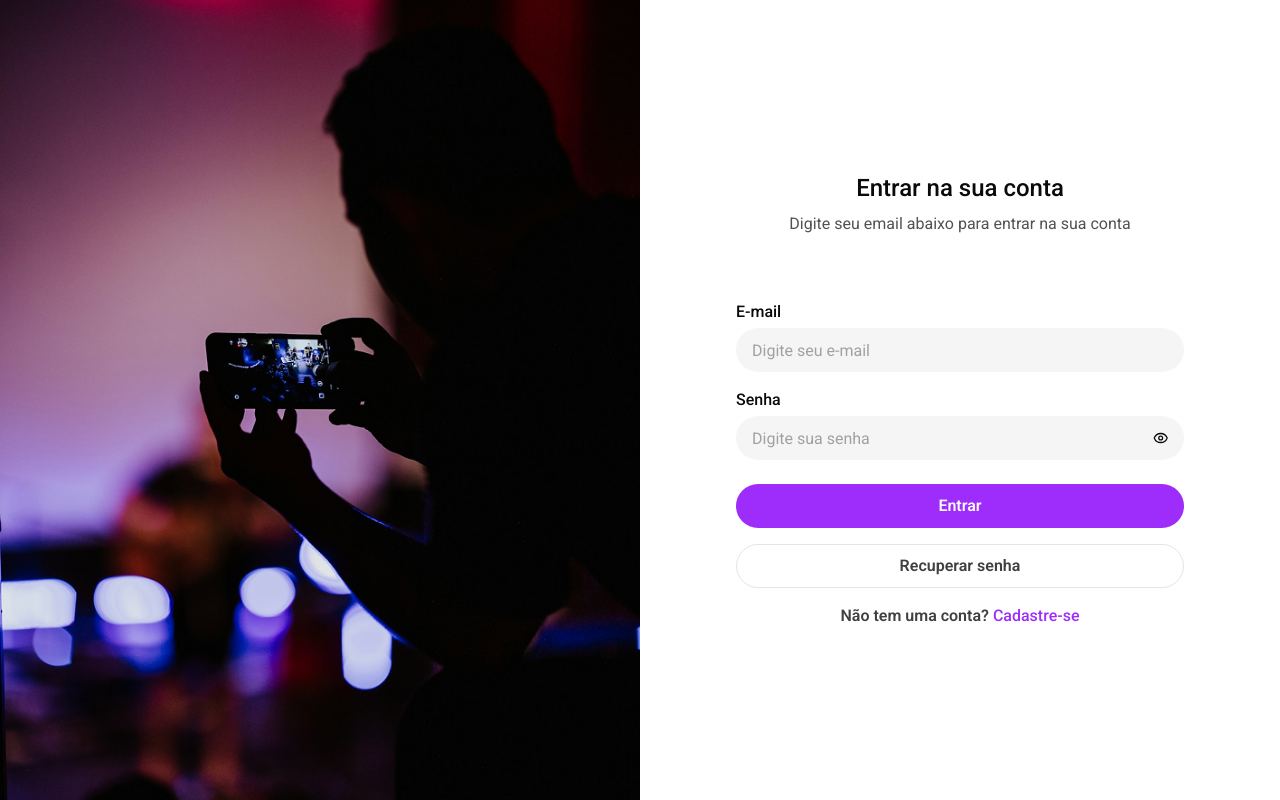
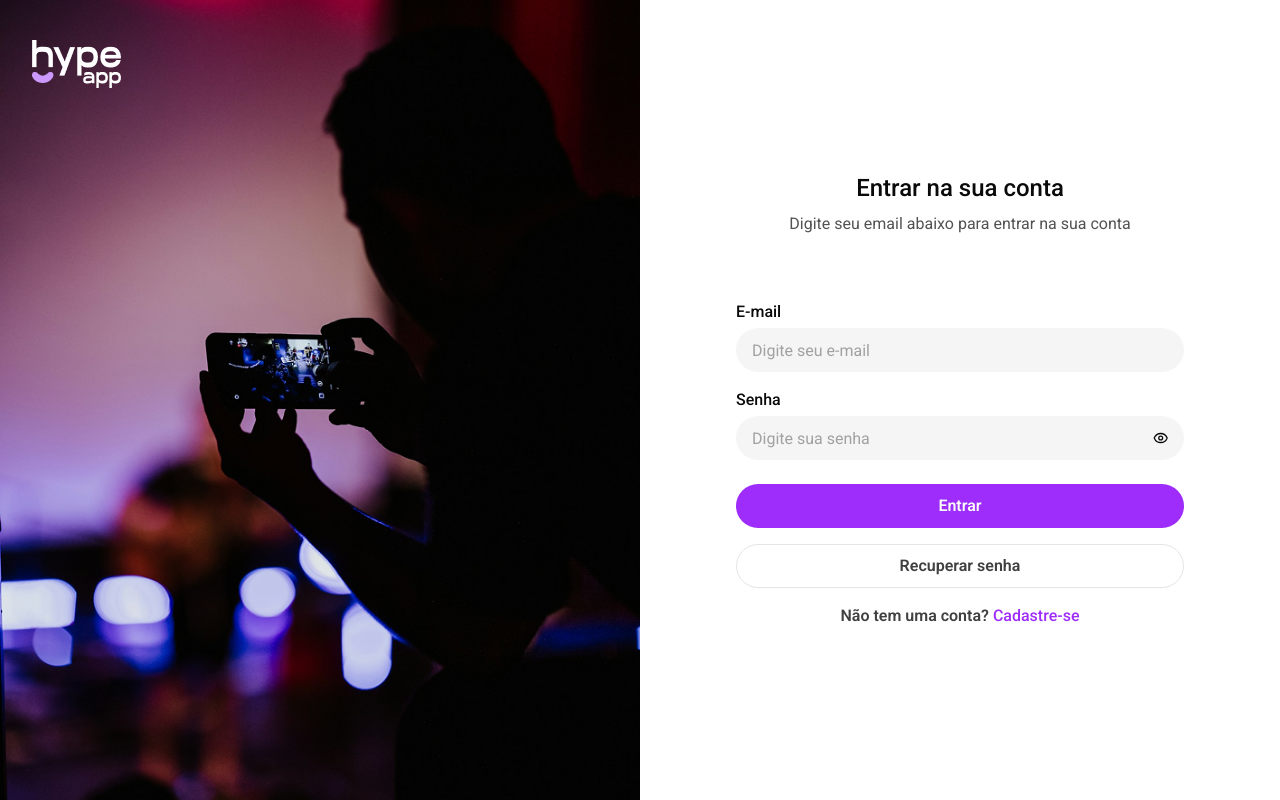
Before and after one commit to omnes-tech/hype-backoffice, a React (Vite) app: page /sign-in in a window 1280 px wide. Built offline with nearby package versions, Linux system fonts and the light colour scheme.

Commit message:
feat: add HypeApp logo to public layout for branding enhancement

```diff
--- a/src/screens/(public)/_layout.tsx
+++ b/src/screens/(public)/_layout.tsx
@@ -2,6 +2,7 @@ import { createFileRoute } from "@tanstack/react-router";
 import { Outlet } from "@tanstack/react-router";
 
 import authLayoutImage from "@/assets/images/auth-layout-image.png";
+import hypeappLogo from "@/assets/images/hypeapp-logo.png";
 
 export const Route = createFileRoute("/(public)")({
   component: RouteComponent,
@@ -10,10 +11,16 @@ export const Route = createFileRoute("/(public)")({
 function RouteComponent() {
   return (
     <div className="w-full h-screen bg-neutral-050 flex">
-      <div className="w-1/2">
+      <div className="w-1/2 relative">
+        <img
+          src={hypeappLogo}
+          alt="HypeApp Logo"
+          className="absolute top-10 left-8"
+        />
+
         <img
           src={authLayoutImage}
-          alt="HypeApp"
+          alt="HypeApp Auth Layout Image"
           className="w-full h-full object-cover"
         />
       </div>
```
Also changed, not shown: src/assets/images/hypeapp-logo.png (added).
